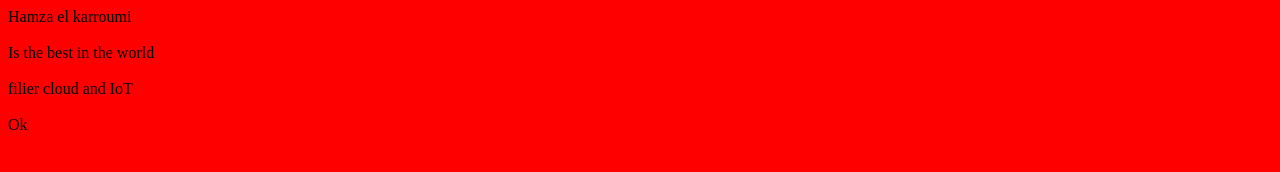
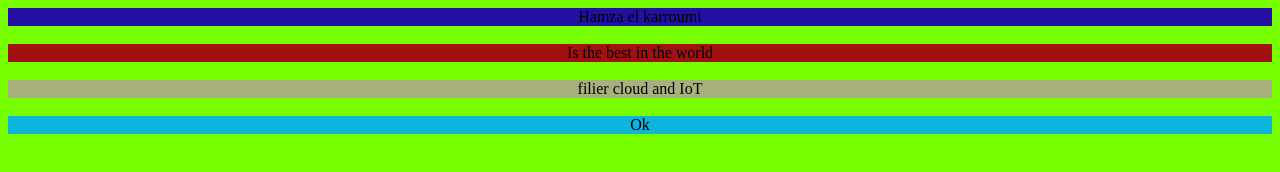
Before and after one commit to hamzaelkarroumi/My-first-projecte, a plain HTML site: page jss/index.html in a window 1280 px wide. Drawn offline with Linux system fonts and the light colour scheme.

Commit message:
New style

```diff
--- a/jss/style.css
+++ b/jss/style.css
@@ -1,3 +1,19 @@
 body{
-    background-color: red;
+    background-color: rgb(119, 255, 0);
 }
+.div1{
+    background-color: rgb(34, 17, 161);
+    text-align: center;
+}
+.div2{
+    background-color: rgb(161, 17, 17);
+    text-align: center;
+}
+.div3{
+    background-color: rgb(169, 176, 126);
+    text-align: center;
+}
+.div4{
+    background-color: rgb(13, 181, 219);
+    text-align: center;
+}
```
